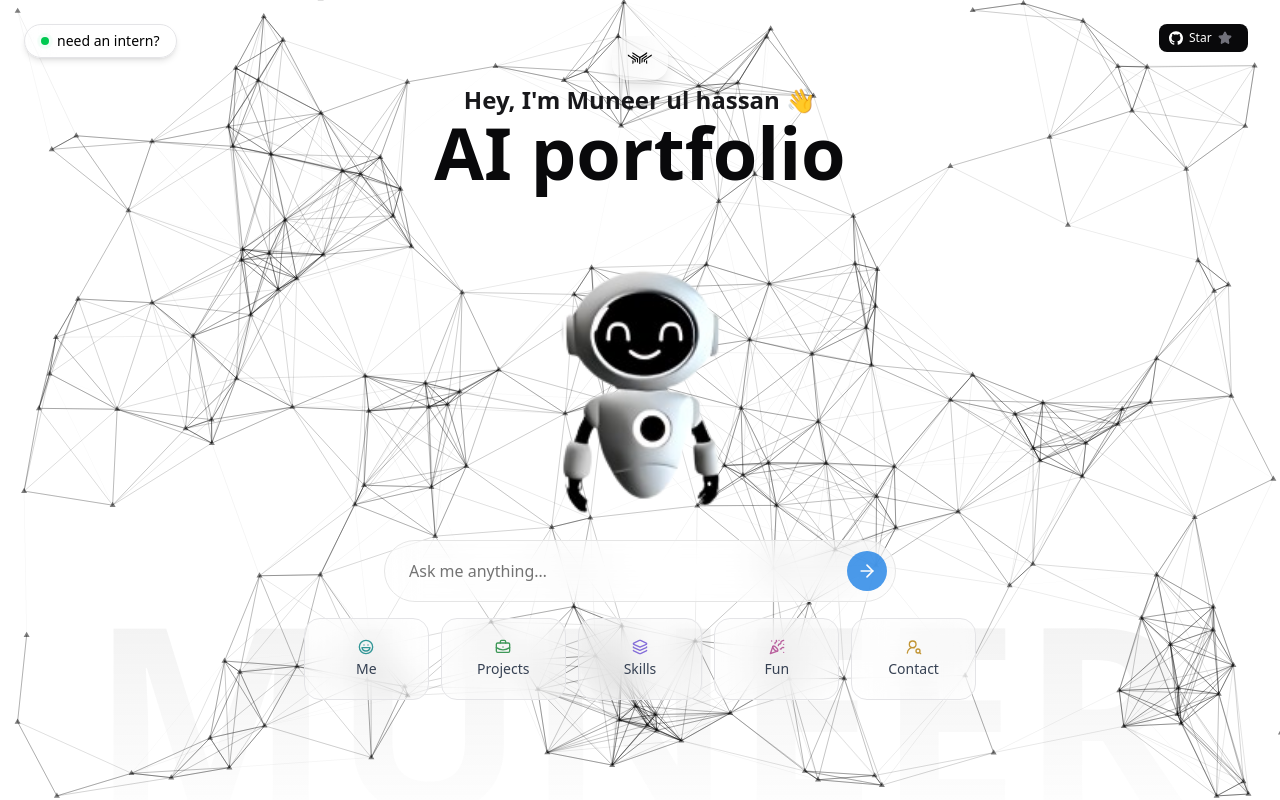
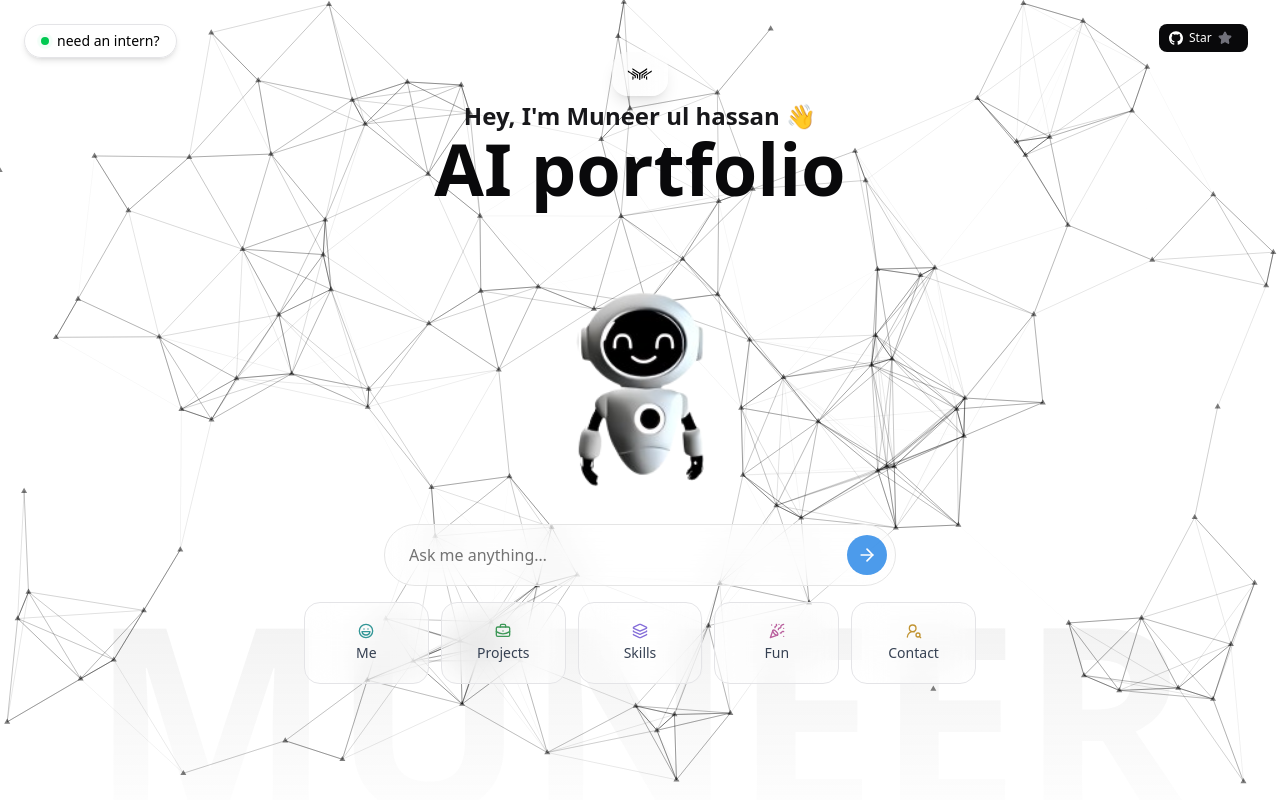
Before and after one commit to Muneer-ul-hassan/portfolio-main, a Next.js app: page / in a window 1280 px wide. Built offline with nearby package versions, Linux system fonts and the light colour scheme; no server answers.

Commit message:
fixed partilce and png size

```diff
--- a/src/app/page.tsx
+++ b/src/app/page.tsx
@@ -134,14 +134,14 @@ export default function Home() {
       </motion.div>
 
      {/* Memoji Image */}
-      <div className="relative z-10 h-52 w-48 overflow-hidden sm:h-72 sm:w-72 flex justify-center items-center">
+      <div className="relative z-10 h-36 w-32 overflow-hidden sm:h-52 sm:w-48 md:h-64 md:w-60 flex justify-center items-center">
   <Image
     src="/landing.png"
     alt="Hero memoji"
     width={100}
     height={100}
     priority
-    className="scale-[2] object-cover"
+    className="scale-[1] sm:scale-[1.3] md:scale-[1.6] object-contain"
   />
 </div>
 
--- a/src/components/FluidCursor.tsx
+++ b/src/components/FluidCursor.tsx
@@ -1,13 +1,25 @@
 'use client';
-import { useEffect, useState } from 'react';
+import { useEffect, useState, useCallback } from 'react';
 import Particles, { initParticlesEngine } from '@tsparticles/react';
 import { loadSlim } from '@tsparticles/slim';
 import type { Container } from '@tsparticles/engine';
-
 import React from 'react';
 
 const ParticleBackground = React.memo(() => {
   const [init, setInit] = useState(false);
+  const [isMobile, setIsMobile] = useState(false);
+
+  // Handle window resize
+  const handleResize = useCallback(() => {
+    setIsMobile(window.innerWidth < 768);
+  }, []);
+
+  // Set up resize listener
+  useEffect(() => {
+    handleResize(); // Check initial size
+    window.addEventListener('resize', handleResize);
+    return () => window.removeEventListener('resize', handleResize);
+  }, [handleResize]);
 
   useEffect(() => {
     initParticlesEngine(async (engine) => {
@@ -35,7 +47,7 @@ const ParticleBackground = React.memo(() => {
           fpsLimit: 120,
           particles: {
             number: {
-              value: 200,
+              value: isMobile ? 60 : 130, // Fewer particles on mobile
               density: { enable: false },
             },
             color: { value: '#000000' },
--- a/src/components/projects/Data.tsx
+++ b/src/components/projects/Data.tsx
@@ -60,7 +60,7 @@ const PROJECT_CONTENT = [
   ],
   images: [
     {
-      src: '/vocalgenai.png',
+      src: '/VocalGenAI.png',
       alt: 'VocalGenAI interface',
     },
   ],
@@ -323,9 +323,9 @@ export const data = [
   },
   {
     category: 'Machine Learning Project',
-    title: ' Cat vs Dog Classifier',
+    title: 'Cat vs Dog Classifier',
     src: '/Cat-Dog-preview.png',
-    content: <ProjectContent project={{ title: ' Cat vs Dog Classifier' }} />,
+    content: <ProjectContent project={{ title: 'Cat vs Dog Classifier' }} />,
   },
   {
     category: 'Robotics & Controls',
```
